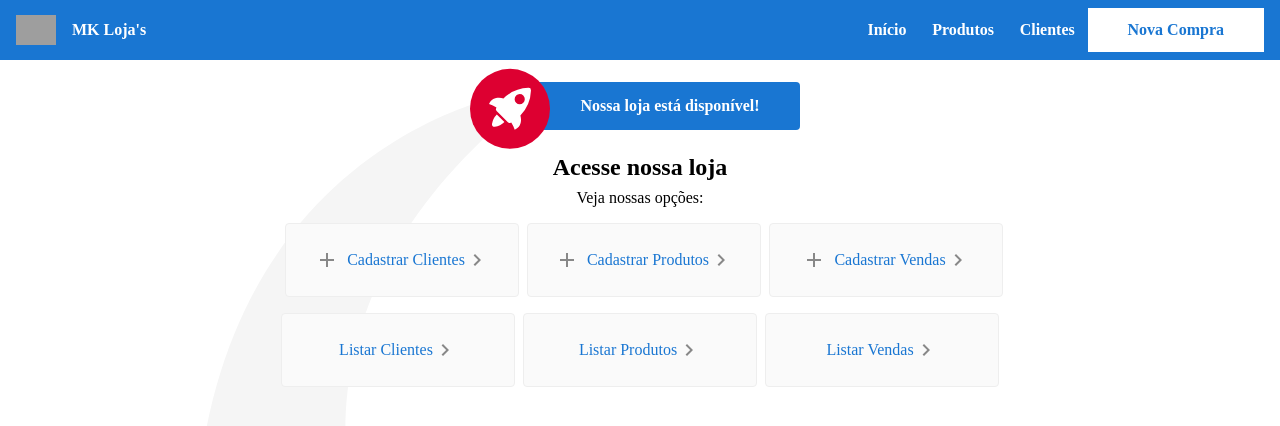
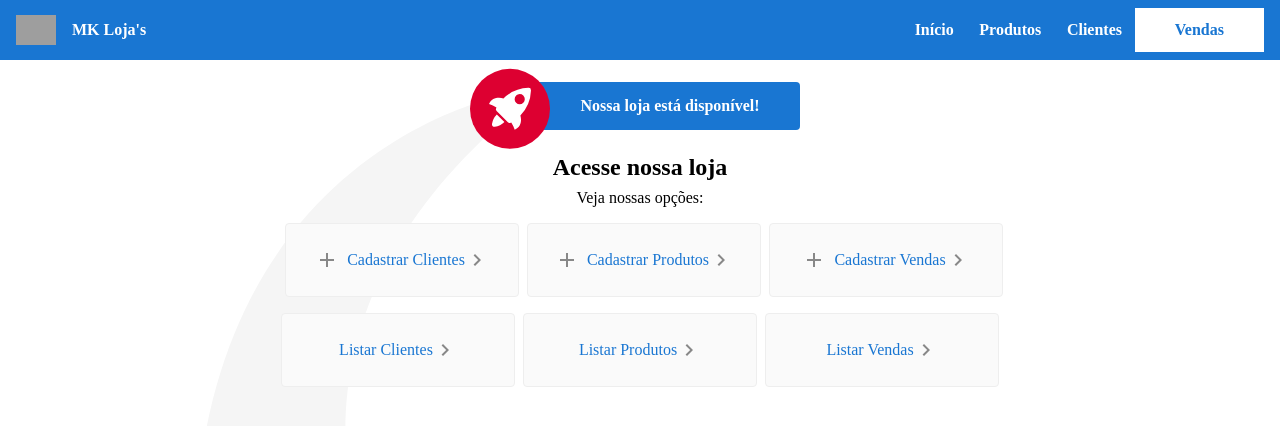
Before and after one commit to netojocelino/wk-technology, an Angular app in the folder ng-app/: page / in a window 1280 px wide. Shown: the top 426 px of the page. Built offline with nearby package versions, Linux system fonts and the light colour scheme; grey boxes are pictures that could not be loaded.

Commit message:
change header sale link

```diff
--- a/ng-app/src/app/app-header/app-header.component.html
+++ b/ng-app/src/app/app-header/app-header.component.html
@@ -13,5 +13,5 @@
   <a aria-label="Produtos" title="Produtos" [routerLink]="['/products']">Produtos</a>
   <a aria-label="Clientes" title="Clientes" [routerLink]="['/customers']">Clientes</a>
 
-  <a aria-label="Carrinho para compras" [routerLink]="['add-sale']" class="button">Nova Compra</a>
+  <a aria-label="Vendas" [routerLink]="['sales']" class="button">Vendas</a>
 </div>
```
